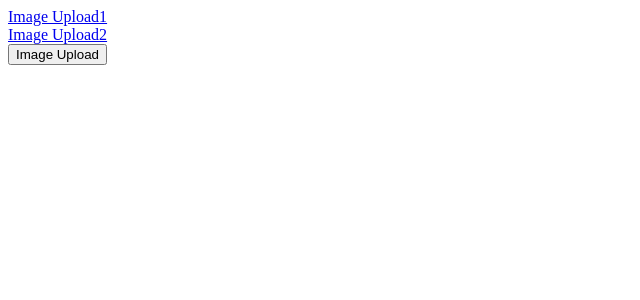
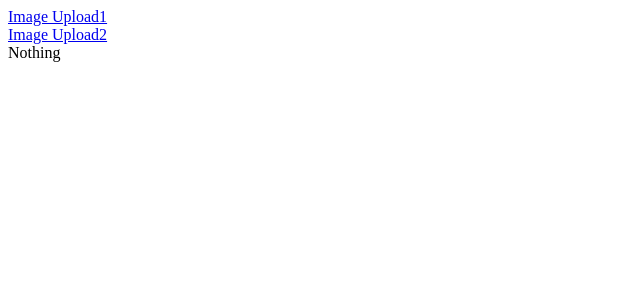
Before and after one commit to uyeong-jay/toy-projects, a React (Create React App) app: page /image/1 in a window 1280 px wide. Shown: the top 300 px of the page, without its empty margins (0-640 px from the left). Built offline with nearby package versions, Linux system fonts and the light colour scheme.

Commit message:
[UPDATE] applied react-router-dom

```diff
--- a/src/imageUpload/ImageUpload.js
+++ b/src/imageUpload/ImageUpload.js
@@ -1,23 +1,22 @@
-import React, { useCallback, useRef } from 'react';
+import React from 'react';
+import ImageUpload1 from './ImageUpload1';
+import ImageUpload2 from './ImageUpload2';
 
-const ImageUpload1 = () => {
-
-  const onRefInput = useRef(null);
-
-  const onSubmitImageUpload = useCallback((e) => {
-    e.preventDefault();
-    onRefInput.current.click();
-  },[]);
-
-
-  return(
-    <>
-    <form method="post" encType="multipart/form-data" onSubmit={onSubmitImageUpload}>
-      <input type="file" multiple hidden ref={onRefInput}/>
-      <button type="submit">Image Upload</button>
-    </form>
-    </>
-  );
+const ImageUpload = (props) => {
+  let urlSearchParams = new URLSearchParams(props.location.search)
+  console.log(urlSearchParams.get('hello'));
+  // console.log(props);//history, location, match
+  if(props.match.params.upload === 'upload1') {
+    return <ImageUpload1 />
+  } else if (props.match.params.upload === 'upload2') {
+    return <ImageUpload2 />
+  } else {
+    return(
+      <>
+        Nothing
+      </>
+    );
+  }
 }
 
-export default ImageUpload1;
+export default ImageUpload;
--- /dev/null
+++ b/src/imageUpload/ImageUpload1.js
@@ -0,0 +1,23 @@
+import React, { useCallback, useRef } from 'react';
+
+const ImageUpload1 = () => {
+
+  const onRefInput = useRef(null);
+
+  const onSubmitImageUpload = useCallback((e) => {
+    e.preventDefault();
+    onRefInput.current.click();
+  },[]);
+
+
+  return(
+    <>
+    <form method="post" encType="multipart/form-data" onSubmit={onSubmitImageUpload}>
+      <input type="file" multiple hidden ref={onRefInput}/>
+      <button type="submit">Image Upload</button>
+    </form>
+    </>
+  );
+}
+
+export default ImageUpload1;
--- /dev/null
+++ b/src/imageUpload/ImageUpload2.js
@@ -0,0 +1,11 @@
+import React from 'react';
+
+const ImageUpload2 = () => {
+  return(
+    <>
+      ImageUpload2
+    </>
+  );
+}
+
+export default ImageUpload2;
```
